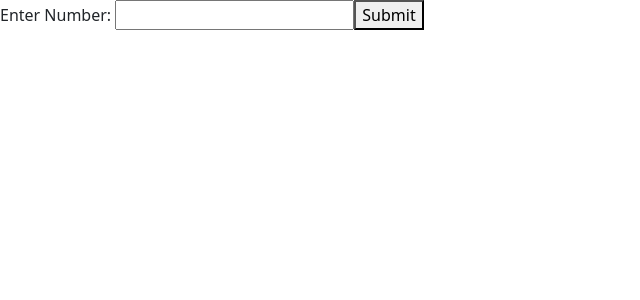
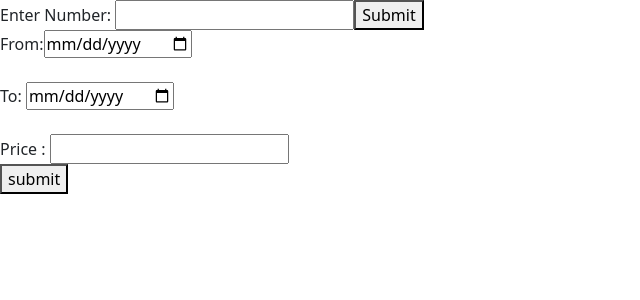
Before and after one commit to Hinal234/agularprojecttrial-hinal, an Angular app in the folder my-first-app/: page / in a window 1280 px wide. Shown: the top 300 px of the page, without its empty margins (0-640 px from the left). Built offline with nearby package versions, Linux system fonts and the light colour scheme.

Commit message:
Assignment added

```diff
--- a/my-first-app/src/app/app.component.html
+++ b/my-first-app/src/app/app.component.html
@@ -308,3 +308,11 @@ Enter Number:
 <h3 *ngFor="let result of table, let i=index">
   {{number}} * {{i+1}} = {{result}};
 </h3>
+
+<form>
+    From:<input type="date" name="fromdate" #from id="fromdate"><br><br>
+    To: <input type="date" name="todate" #to id="todate"><br><br>
+    Price : <input type="number" name="price" #price><br>
+    <button type="submit" (click)="printDays(from.value, to.value, price.value)">submit</button>
+
+</form>
--- a/my-first-app/src/app/app.component.ts
+++ b/my-first-app/src/app/app.component.ts
@@ -65,6 +65,23 @@ export class AppComponent {
       for(let i=1;i<=10;i++){
         this.table.push(i*Number(this.number));
       }
+
+    }
+
+    from:any;
+    to:any;
+    price:any;
+
+     printDays(from:any,to:any,price:any){
+
+        this.from = new Date(from).getTime();
+        this.to=new Date(to).getTime();
+        let day =(this.to-this.from)/(1000*3600*24);
+        console.log(from);
+        console.log(to);
+        console.log(day);
+        console.log("total Amount : "+ (day*price));
+
 
     }
 
```
